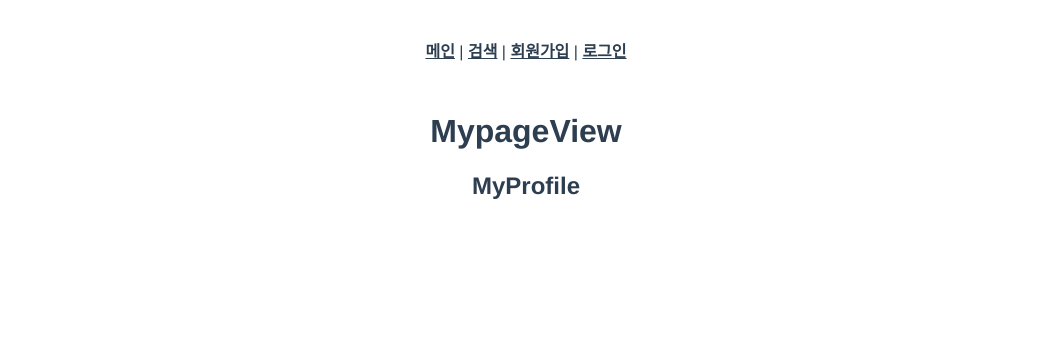
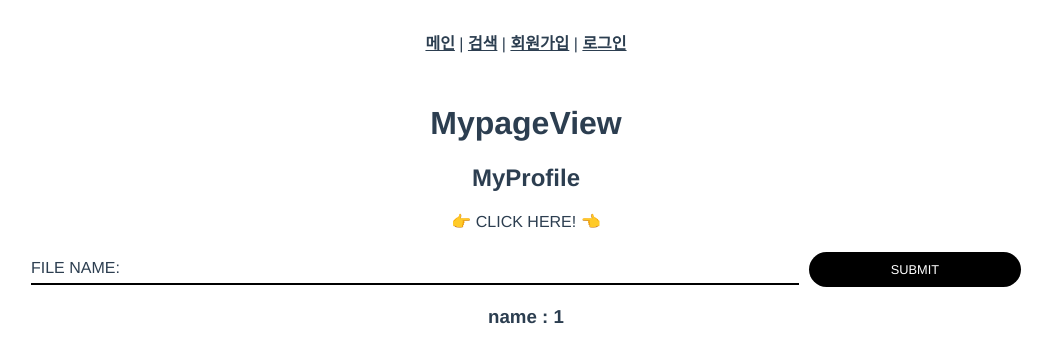
Before and after one commit to kimhhyeonjin/Movie, a Vue app in the folder final-pjt-front/: page /mypage/1 in a window 1280 px wide. Shown: the top 362 px of the page, without its empty margins (114-1166 px from the left). Built offline with nearby package versions, Linux system fonts and the light colour scheme.

Commit message:
1122 profile사진 업로드하는 척..

```diff
--- a/final-pjt-front/src/components/MyProfile.vue
+++ b/final-pjt-front/src/components/MyProfile.vue
@@ -1,16 +1,167 @@
 <template>
   <div>
     <h2>MyProfile</h2>
+    <div class="container">
+      <div class="image-upload" id="image-upload">
+        <form method="post" enctype="multipart/form-data">
+          <div class="button">
+            <label for="chooseFile">
+                👉 CLICK HERE! 👈
+            </label>
+          </div>
+          <input type="file" id="chooseFile" name="chooseFile" accept="image/*" onChange="LoadFile(input)">
+        </form>
+
+        <div class="fileContainer">
+          <div class="fileInput">
+            <p>FILE NAME: </p>
+            <p id="fileName"></p>
+          </div>
+          <div class="buttonContainer">
+            <div class="submitButton" id="submitButton">SUBMIT</div>
+          </div>
+        </div>
+      </div>
+
+      <div class="image-show" id="image-show"></div>
+    </div>
+
+    <!-- <script src="index.js"></script> -->
+
+    <h3>name : {{ username }}</h3>
   </div>
 </template>
 
 <script>
 export default {
   name: 'MyProfile',
+  data() {
+    return {
+      username: this.$route.params.username
+    }
+  },
+  methods: {
+    LoadFile(input) {
+      var file = input.files[0];
 
+      var name = document.getElementById('filename');
+      name.textContent = file.name;
+
+      var newImage = document.createElement('img');
+      newImage.setAttribute('class', 'img');
+
+      newImage.src = URL.createObjectURL(file);
+
+      newImage.style.width = '70%';
+      newImage.style.height = '70%';
+      newImage.style.visibility = 'hidden';
+      newImage.style.objectFit = 'contain';
+
+      var container = document.getElementById('image-show');
+      container.appendChild(newImage);
+
+      var submit = document.getElementById('submitButton');
+      submit.onclick = showImage;     //Submit 버튼 클릭시 이미지 보여주기
+
+        function showImage() {
+          var newImage = document.getElementById('image-show').lastElementChild;
+
+          //이미지는 화면에 나타나고
+          newImage.style.visibility = "visible";
+
+          //이미지 업로드 버튼은 숨겨진다
+          document.getElementById('image-upload').style.visibility = 'hidden';
+
+          document.getElementById('fileName').textContent = null;     //기존 파일 이름 지우기
+        }
+    }
+  }
 }
 </script>
-
 <style>
 
+html {
+    height: 100%;
+}
+
+body {
+    font-family: sans-serif;
+    height: 100%;
+    margin: 0;
+}
+
+.container {
+    display: flex;
+    height: 100%;
+    flex-direction: column;
+}
+
+.image-upload {
+    flex: 1;
+    display: flex;
+    flex-direction: column;
+    justify-content: center;
+}
+
+.button {
+    display: flex;
+    justify-content: center;
+}
+
+label {
+    cursor: pointer;
+    font-size: 1em;
+}
+
+#chooseFile {
+    visibility: hidden;
+}
+
+.fileContainer {
+    display: flex;
+    justify-content: center;
+    align-items: center;
+}
+
+.fileInput {
+    display: flex;
+    align-items: center;
+    border-bottom: solid 2px black;
+    width: 60%;
+    height: 30px;
+}
+
+#fileName {
+    margin-left: 5px;
+}
+
+.buttonContainer {
+    width: 15%;
+    display: flex;
+    justify-content: center;
+    align-items: center;
+    margin-left: 10px;
+    background-color: black;
+    color: white;
+    border-radius: 30px;
+    padding: 10px;
+    font-size: 0.8em;
+
+    cursor: pointer;
+}
+
+.image-show {
+    z-index: -1;
+    display: flex;
+    justify-content: center;
+    align-items: center;
+    position: absolute;
+    width: 100%;
+    height: 100%;
+}
+
+.img {
+    position: absolute;
+}
+
 </style>
```
